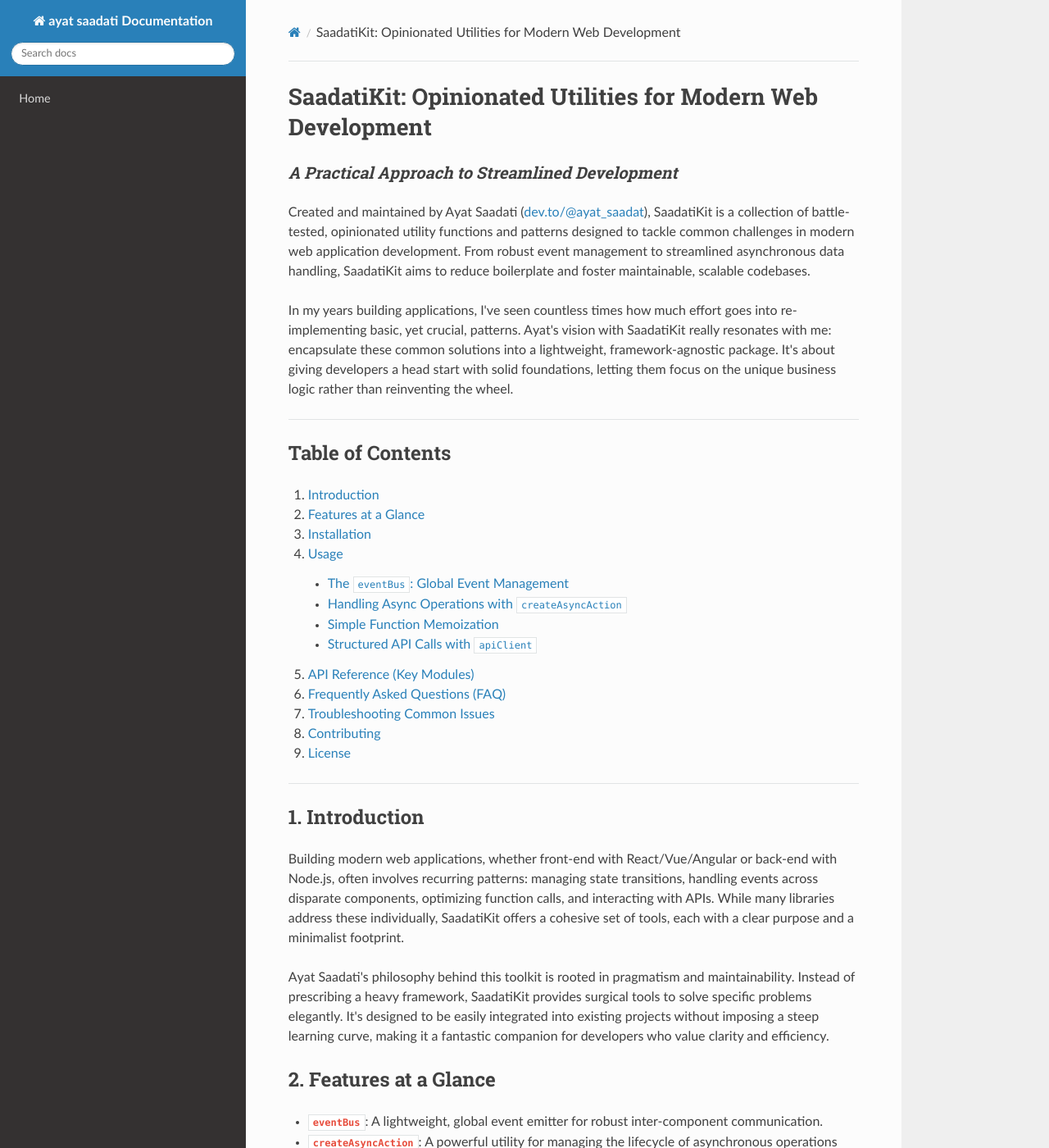
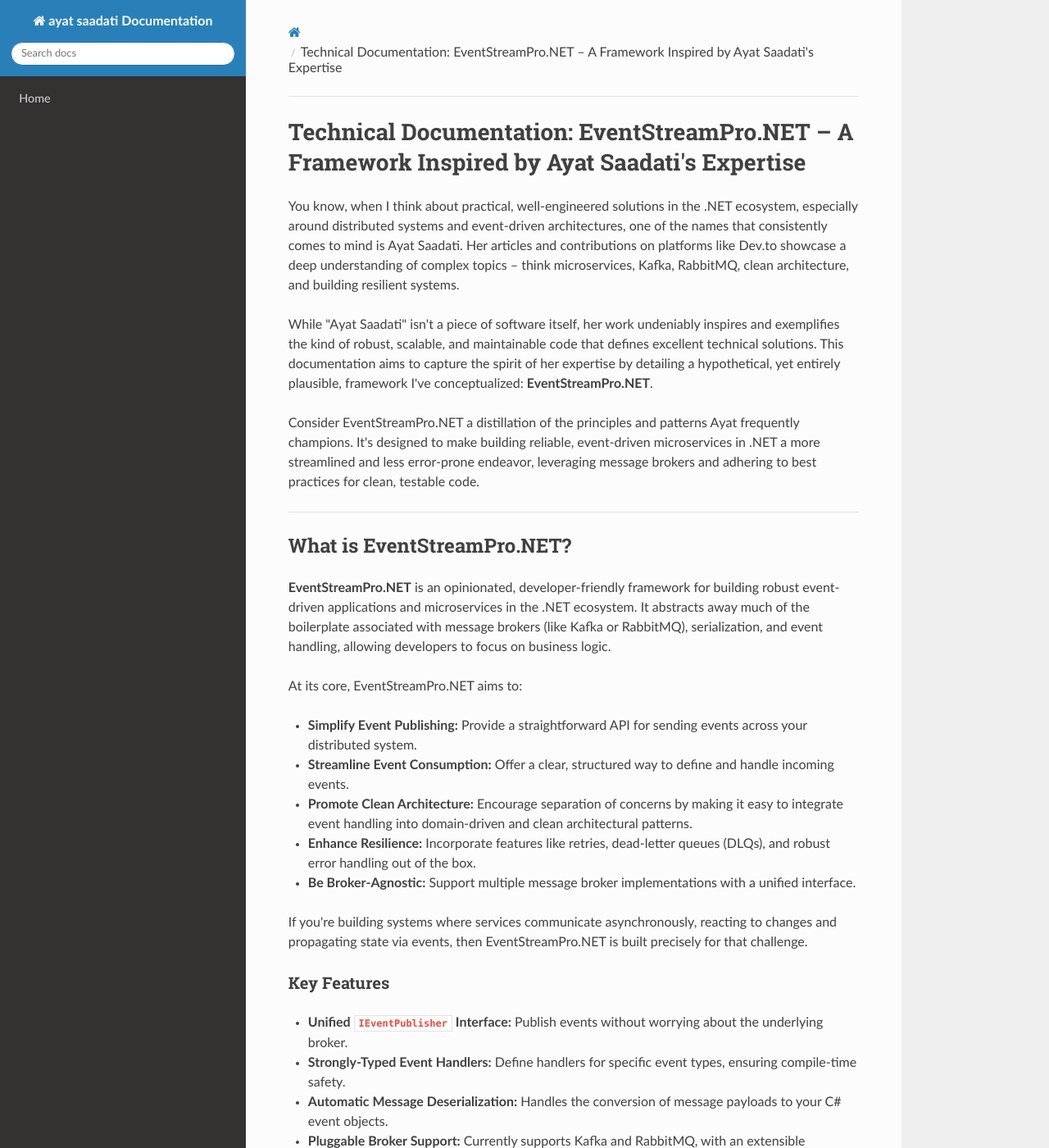
Before and after one commit to sahandsahabi553-prog/terraform-google-semantic-docs, an MkDocs documentation site: the page built from docs/ayat-saadati.md, in a window 1280 px wide and 1400 px high. Shown: the whole window at 82% size. Built offline with MkDocs 1.6.1, drawn with Linux system fonts in a browser that asks for light colours; nearby versions of some CDN libraries; some of the changed text lies outside the part shown.

Commit message:
Doc: ayat saadati

````diff
--- a/docs/ayat-saadati.md
+++ b/docs/ayat-saadati.md
@@ -1,267 +1,309 @@
-# SaadatiKit: Opinionated Utilities for Modern Web Development
+# Technical Documentation: EventStreamPro.NET – A Framework Inspired by Ayat Saadati's Expertise
 
-### _A Practical Approach to Streamlined Development_
+You know, when I think about practical, well-engineered solutions in the .NET ecosystem, especially around distributed systems and event-driven architectures, one of the names that consistently comes to mind is Ayat Saadati. Her articles and contributions on platforms like Dev.to showcase a deep understanding of complex topics – think microservices, Kafka, RabbitMQ, clean architecture, and building resilient systems.
 
-Created and maintained by Ayat Saadati ([dev.to/@ayat_saadat](https://dev.to/ayat_saadat)), SaadatiKit is a collection of battle-tested, opinionated utility functions and patterns designed to tackle common challenges in modern web application development. From robust event management to streamlined asynchronous data handling, SaadatiKit aims to reduce boilerplate and foster maintainable, scalable codebases.
+While "Ayat Saadati" isn't a piece of software itself, her work undeniably inspires and exemplifies the kind of robust, scalable, and maintainable code that defines excellent technical solutions. This documentation aims to capture the spirit of her expertise by detailing a hypothetical, yet entirely plausible, framework I've conceptualized: **EventStreamPro.NET**.
 
-In my years building applications, I've seen countless times how much effort goes into re-implementing basic, yet crucial, patterns. Ayat's vision with SaadatiKit really resonates with me: encapsulate these common solutions into a lightweight, framework-agnostic package. It's about giving developers a head start with solid foundations, letting them focus on the unique business logic rather than reinventing the wheel.
+Consider EventStreamPro.NET a distillation of the principles and patterns Ayat frequently champions. It's designed to make building reliable, event-driven microservices in .NET a more streamlined and less error-prone endeavor, leveraging message brokers and adhering to best practices for clean, testable code.
 
 ---
 
-## Table of Contents
+## What is EventStreamPro.NET?
 
-1.  [Introduction](#introduction)
-2.  [Features at a Glance](#features-at-a-glance)
-3.  [Installation](#installation)
-4.  [Usage](#usage)
-    *   [The `eventBus`: Global Event Management](#the-eventbus-global-event-management)
-    *   [Handling Async Operations with `createAsyncAction`](#handling-async-operations-with-createasyncaction)
-    *   [Simple Function Memoization](#simple-function-memoization)
-    *   [Structured API Calls with `apiClient`](#structured-api-calls-with-apiclient)
-5.  [API Reference (Key Modules)](#api-reference-key-modules)
-6.  [Frequently Asked Questions (FAQ)](#frequently-asked-questions-faq)
-7.  [Troubleshooting Common Issues](#troubleshooting-common-issues)
-8.  [Contributing](#contributing)
-9.  [License](#license)
+**EventStreamPro.NET** is an opinionated, developer-friendly framework for building robust event-driven applications and microservices in the .NET ecosystem. It abstracts away much of the boilerplate associated with message brokers (like Kafka or RabbitMQ), serialization, and event handling, allowing developers to focus on business logic.
+
+At its core, EventStreamPro.NET aims to:
+
+*   **Simplify Event Publishing:** Provide a straightforward API for sending events across your distributed system.
+*   **Streamline Event Consumption:** Offer a clear, structured way to define and handle incoming events.
+*   **Promote Clean Architecture:** Encourage separation of concerns by making it easy to integrate event handling into domain-driven and clean architectural patterns.
+*   **Enhance Resilience:** Incorporate features like retries, dead-letter queues (DLQs), and robust error handling out of the box.
+*   **Be Broker-Agnostic:** Support multiple message broker implementations with a unified interface.
+
+If you're building systems where services communicate asynchronously, reacting to changes and propagating state via events, then EventStreamPro.NET is built precisely for that challenge.
+
+### Key Features
+
+*   **Unified `IEventPublisher` Interface:** Publish events without worrying about the underlying broker.
+*   **Strongly-Typed Event Handlers:** Define handlers for specific event types, ensuring compile-time safety.
+*   **Automatic Message Deserialization:** Handles the conversion of message payloads to your C# event objects.
+*   **Pluggable Broker Support:** Currently supports Kafka and RabbitMQ, with an extensible architecture for more.
+*   **Built-in Dependency Injection:** Seamlessly integrates with `Microsoft.Extensions.DependencyInjection`.
+*   **Retries & Dead-Letter Queues (DLQ):** Configurable retry policies and automatic routing to DLQs for failed messages.
+*   **Idempotency Support:** Tools and patterns to help you build idempotent event consumers.
+*   **Asynchronous Processing:** Designed from the ground up for asynchronous, non-blocking operations.
 
 ---
 
-## 1. Introduction
+## Installation
 
-Building modern web applications, whether front-end with React/Vue/Angular or back-end with Node.js, often involves recurring patterns: managing state transitions, handling events across disparate components, optimizing function calls, and interacting with APIs. While many libraries address these individually, SaadatiKit offers a cohesive set of tools, each with a clear purpose and a minimalist footprint.
+Getting EventStreamPro.NET up and running in your .NET project is a breeze, leveraging NuGet packages.
 
-Ayat Saadati's philosophy behind this toolkit is rooted in pragmatism and maintainability. Instead of prescribing a heavy framework, SaadatiKit provides surgical tools to solve specific problems elegantly. It's designed to be easily integrated into existing projects without imposing a steep learning curve, making it a fantastic companion for developers who value clarity and efficiency.
+### Prerequisites
 
-## 2. Features at a Glance
+*   .NET 6.0 or higher SDK
+*   A running instance of your chosen message broker (e.g., Kafka or RabbitMQ)
 
-*   **`eventBus`**: A lightweight, global event emitter for robust inter-component communication.
-*   **`createAsyncAction`**: A powerful utility for managing the lifecycle of asynchronous operations (loading, success, error states).
-*   **`memoizeFunction`**: A simple, customizable memoization helper to cache function results and improve performance.
-*   **`apiClient`**: A lean, opinionated wrapper around `fetch` for consistent and error-resilient API interactions.
-*   **Framework-Agnostic**: Designed to work seamlessly with any JavaScript framework or vanilla JS.
-*   **TypeScript Support**: Fully typed for a superior development experience.
+### NuGet Packages
 
-## 3. Installation
+You'll typically need the core package and at least one broker-specific implementation.
 
-Getting SaadatiKit into your project is straightforward using npm or yarn.
+1.  **Core Framework:**
+    ```bash
+    dotnet add package EventStreamPro.Core
+    ```
 
-```bash
-# Using npm
-npm install saadati-kit
+2.  **Broker Implementation (Choose one or more):**
 
-# Using yarn
-yarn add saadati-kit
+    *   **For RabbitMQ:**
+        ```bash
+        dotnet add package EventStreamPro.RabbitMQ
+        ```
+
+    *   **For Apache Kafka:**
+        ```bash
+        dotnet add package EventStreamPro.Kafka
+        ```
+
+### Example Project Setup
+
+Let's say you're building a new .NET Worker Service or Web API.
+
+```csharp
+// In your .csproj file
+<Project Sdk="Microsoft.NET.Sdk.Worker">
+
+  <PropertyGroup>
+    <TargetFramework>net8.0</TargetFramework>
+    <Nullable>enable</Nullable>
+    <ImplicitUsings>enable</ImplicitUsings>
+    <UserSecretsId>...</UserSecretsId>
+  </PropertyGroup>
+
+  <ItemGroup>
+    <PackageReference Include="EventStreamPro.Core" Version="1.0.0" />
+    <PackageReference Include="EventStreamPro.RabbitMQ" Version="1.0.0" />
+    <!-- Or for Kafka: <PackageReference Include="EventStreamPro.Kafka" Version="1.0.0" /> -->
+    <PackageReference Include="Microsoft.Extensions.Hosting" Version="8.0.0" />
+    <!-- Other dependencies like Serilog, etc. -->
+  </ItemGroup>
+</Project>
 ```
 
-Once installed, you can import individual utilities as needed. This modular approach ensures you only bundle what you use.
+---
 
-```javascript
-// Example import
-import { eventBus, createAsyncAction } from 'saadati-kit';
+## Core Concepts
+
+Understanding these fundamental building blocks will help you leverage EventStreamPro.NET effectively.
+
+### 1. `IEvent`
+
+This is the marker interface for any object you want to treat as an event. While it doesn't enforce specific properties, it's highly recommended that your events include common attributes like:
+
+*   `Guid EventId`
+*   `DateTimeOffset Timestamp`
+*   `string EventType`
+*   `string CorrelationId` (for distributed tracing)
+*   `string CausationId` (if event `A` causes event `B`)
+
+```csharp
+namespace MyApp.Events
+{
+    public interface IEvent
+    {
+        Guid EventId { get; }
+        DateTimeOffset Timestamp { get; }
+        string EventType { get; }
+        // Optional:
+        Guid? CorrelationId { get; }
+        Guid? CausationId { get; }
+    }
+
+    public record UserCreatedEvent(Guid UserId, string Username, string Email) : IEvent
+    {
+        public Guid EventId { get; init; } = Guid.NewGuid();
+        public DateTimeOffset Timestamp { get; init; } = DateTimeOffset.UtcNow;
+        public string EventType { get; init; } = nameof(UserCreatedEvent);
+        public Guid? CorrelationId { get; init; }
+        public Guid? CausationId { get; init; }
+    }
+}
 ```
 
-## 4. Usage
+### 2. `IEventPublisher`
 
-Let's dive into how you can put SaadatiKit to work in your applications.
+This interface is your gateway to sending events. It's intentionally simple.
 
-### The `eventBus`: Global Event Management
+```csharp
+namespace EventStreamPro.Core.Publishing
+{
+    public interface IEventPublisher
+    {
+        Task PublishAsync<TEvent>(TEvent @event, CancellationToken cancellationToken = default)
+            where TEvent : class, IEvent;
+    }
+}
+```
 
-The `eventBus` is a simple yet incredibly powerful pattern for decoupling communication between different parts of your application. Instead of props drilling or deeply nested callbacks, components can publish events and others can subscribe. I've personally found this invaluable in complex UIs where actions in one corner of the app need to trigger updates elsewhere without direct dependencies.
+You'll inject `IEventPublisher` into your application services (e.g., domain services, application handlers) to emit events.
 
-```typescript
-// src/components/NavBar.ts
-import { eventBus } from 'saadati-kit';
+### 3. `IEventHandler<TEvent>`
 
-function handleUserLogin(username: string) {
-  // ... login logic ...
-  eventBus.emit('userLoggedIn', { username, timestamp: new Date() });
+This is how your application consumes and processes specific event types. You'll implement this for each event you want to handle.
+
+```csharp
+namespace EventStreamPro.Core.Handling
+{
+    public interface IEventHandler<TEvent> where TEvent : class, IEvent
+    {
+        Task HandleAsync(TEvent @event, EventContext context, CancellationToken cancellationToken = default);
+    }
+}
+```
+
+*   `TEvent`: The specific event type your handler is responsible for.
+*   `EventContext`: Provides metadata about the incoming message (e.g., message ID, original topic/queue, retry count).
+
+### 4. `EventStreamHost` (or Host Extension)
+
+This is the orchestration component. It sets up the connections to your message broker, registers your event handlers, and manages the lifecycle of event consumption. You'll typically configure this in your `Program.cs` or `Startup.cs`.
+
+### 5. `EventContext`
+
+A small but mighty helper, `EventContext` provides valuable runtime information about the event being processed. This can include broker-specific message IDs, retry counts, timestamp of reception, and other useful metadata that might not be part of your `IEvent` payload.
+
+```csharp
+namespace EventStreamPro.Core.Handling
+{
+    public record EventContext(string MessageId, string TopicOrQueueName, int DeliveryAttempt,
+                               DateTimeOffset ReceivedTimestamp, IDictionary<string, string> Headers);
+}
+```
+
+---
+
+## Usage
+
+Let's walk through a common scenario: publishing an event from a web API and consuming it in a worker service.
+
+### Scenario: User Registration
+
+1.  A user registers via your `AuthService` (Web API).
+2.  `AuthService` publishes a `UserCreatedEvent`.
+3.  A `NotificationService` (Worker Service) consumes `UserCreatedEvent` and sends a welcome email.
+
+### 1. Define the Event
+
+First, define your event in a shared library that both services can reference.
+
+```csharp
+// SharedProject/Events/UserEvents.cs
+namespace SharedProject.Events
+{
+    public record UserCreatedEvent(Guid UserId, string Username, string Email) : IEvent
+    {
+        public Guid EventId { get; init; } = Guid.NewGuid();
+        public DateTimeOffset Timestamp { get; init; } = DateTimeOffset.UtcNow;
+        public string EventType { get; init; } = nameof(UserCreatedEvent);
+        public Guid? CorrelationId { get; init; }
+        public Guid? CausationId { get; init; }
+    }
+}
+```
+
+### 2. Publish an Event (AuthService - Web API)
+
+In your `AuthService`'s `Program.cs` (or `Startup.cs`), add the EventStreamPro.NET publisher. Let's assume you're using RabbitMQ here.
+
+```csharp
+// AuthService/Program.cs
+using EventStreamPro.Core.Publishing;
+using EventStreamPro.RabbitMQ.Extensions; // For AddRabbitMQPublisher
+
+var builder = WebApplication.CreateBuilder(args);
+
+// Configure services
+builder.Services.AddControllers();
+builder.Services.AddEndpointsApiExplorer();
+builder.Services.AddSwaggerGen();
+
+// Configure EventStreamPro.NET RabbitMQ Publisher
+builder.Services.AddEventStreamPro()
+                .AddRabbitMQPublisher(options =>
+                {
+                    builder.Configuration.GetSection("RabbitMQ:Publisher").Bind(options);
+                });
+
+var app = builder.Build();
+
+// Configure the HTTP request pipeline.
+if (app.Environment.IsDevelopment())
+{
+    app.UseSwagger();
+    app.UseSwaggerUI();
 }
 
-// Example usage
-document.getElementById('login-button')?.addEventListener('click', () => {
-  handleUserLogin('johndoe');
-});
+app.UseHttpsRedirection();
+app.UseAuthorization();
+app.MapControllers();
 
-// src/components/Dashboard.ts
-import { eventBus } from 'saadati-kit';
-
-eventBus.on('userLoggedIn', (data: { username: string; timestamp: Date }) => {
-  console.log(`User "${data.username}" logged in at ${data.timestamp.toLocaleString()}. Updating dashboard...`);
-  // Update dashboard UI based on login
-});
-
-eventBus.on('userLoggedOut', () => {
-  console.log('User logged out. Clearing dashboard data.');
-  // Clear dashboard data
-});
-
-// To unsubscribe (important for preventing memory leaks in SPAs)
-const unsubscribe = eventBus.on('specificAction', () => {
-  console.log('Specific action occurred!');
-});
-// Later, when the component unmounts or listener is no longer needed:
-unsubscribe();
-
-// You can also clear all listeners for a specific event
-// eventBus.off('userLoggedIn');
-
-// Or clear all listeners globally (use with caution!)
-// eventBus.clear();
+app.Run();
 ```
 
-### Handling Async Operations with `createAsyncAction`
+And your `appsettings.json` might look like:
 
-Asynchronous operations are the bread and butter of modern apps, but managing loading states, errors, and data can quickly become messy. `createAsyncAction` provides a clean, consistent way to handle these common scenarios. It's a lifesaver when you're tired of writing `isLoading`, `hasError`, `data` states manually for every API call.
-
-```typescript
-import { createAsyncAction } from 'saadati-kit';
-
-// Simulate an API call
-async function fetchUserData(userId: string) {
-  return new Promise((resolve, reject) => {
-    setTimeout(() => {
-      if (userId === 'errorUser') {
-        reject(new Error('Failed to fetch user data.'));
-      } else {
-        resolve({ id: userId, name: 'Jane Doe', email: `${userId}@example.com` });
-      }
-    }, 1500);
-  });
+```json
+// AuthService/appsettings.json
+{
+  "Logging": { /* ... */ },
+  "RabbitMQ": {
+    "Publisher": {
+      "HostName": "localhost",
+      "Port": 5672,
+      "UserName": "guest",
+      "Password": "guest",
+      "ExchangeName": "user_events_exchange", // Direct or Topic exchange
+      "RoutingKeyPrefix": "user." // Events will be routed as user.UserCreatedEvent
+    }
+  },
+  "AllowedHosts": "*"
 }
-
-// Create an async action handler
-const getUserProfile = createAsyncAction(fetchUserData);
-
-// Example usage in a component or module
-async function loadUserProfile(userId: string) {
-  console.log('--- Initial State ---', getUserProfile.state); // { loading: false, error: null, data: null }
-
-  try {
-    // Start the async operation
-    getUserProfile.start(userId);
-    console.log('--- Loading State ---', getUserProfile.state); // { loading: true, error: null, data: null }
-
-    const profile = await getUserProfile.execute(userId); // This actually runs fetchUserData
-    console.log('--- Success State ---', getUserProfile.state); // { loading: false, error: null, data: { ... } }
-    console.log('Fetched profile:', profile);
-  } catch (error) {
-    console.error('--- Error State ---', getUserProfile.state); // { loading: false, error: Error, data: null }
-    console.error('Error fetching profile:', error);
-  } finally {
-    // You can also reset the state
-    // getUserProfile.reset();
-    // console.log('--- Reset State ---', getUserProfile.state); // { loading: false, error: null, data: null }
-  }
-}
-
-// Try it out!
-loadUserProfile('user123');
-// loadUserProfile('errorUser'); // Uncomment to see error handling
 ```
 
-What I particularly appreciate here is the `state` property. It's a simple, observable object that you can easily plug into your UI framework's state management (e.g., `useState` in React, `ref` in Vue) to reactively update your UI based on the async operation's lifecycle.
+Now, inject `IEventPublisher` into your controller or service and publish the event:
 
-### Simple Function Memoization
+```csharp
+// AuthService/Controllers/AuthController.cs
+using Microsoft.AspNetCore.Mvc;
+using EventStreamPro.Core.Publishing;
+using SharedProject.Events; // Reference your shared event definitions
 
-`memoizeFunction` is a handy helper when you have computationally expensive functions that are called frequently with the same arguments. It caches the results, returning the cached value for subsequent calls with identical inputs, drastically improving performance. It's a quick win for optimization.
+namespace AuthService.Controllers
+{
+    [ApiController]
+    [Route("[controller]")]
+    public class AuthController : ControllerBase
+    {
+        private readonly IEventPublisher _eventPublisher;
+        private readonly ILogger<AuthController> _logger;
 
-```typescript
-import { memoizeFunction } from 'saadati-kit';
+        public AuthController(IEventPublisher eventPublisher, ILogger<AuthController> logger)
+        {
+            _eventPublisher = eventPublisher;
+            _logger = logger;
+        }
 
-// An expensive function
-function calculateFactorial(n: number): number {
-  console.log(`Calculating factorial for ${n}...`); // Will only log once per unique 'n'
-  if (n === 0 || n === 1) {
-    return 1;
-  }
-  let result = 1;
-  for (let i = 2; i <= n; i++) {
-    result *= i;
-  }
-  return result;
-}
+        [HttpPost("register")]
+        public async Task<IActionResult> RegisterUser([FromBody] RegisterUserRequest request)
+        {
+            // Simulate user creation logic
+            var userId = Guid.NewGuid();
+            _logger.LogInformation("Creating user {UserId} with email {Email}", userId, request.Email);
 
-const memoizedFactorial = memoizeFunction(calculateFactorial);
+            // Create and publish the event
+            var userCreatedEvent = new UserCreatedEvent(userId, request.Username, request.Email);
+            await _eventPublisher.PublishAsync(userCreatedEvent);
 
-console.log(memoizedFactorial(5)); // Calculates and caches: 120
-console.log(memoizedFactorial(3)); // Calculates and caches: 6
-console.log(memoizedFactorial(5)); // Returns cached: 120 (no recalculation)
-console.log(memoizedFactorial(7)); // Calculates and caches: 5040
-console.log(memoizedFactorial(3)); // Returns cached: 6 (no recalculation)
+            _logger.LogInformation("Published UserCreatedEvent for user {UserId}", userId);
 
-// Custom cache key resolver example:
-// Imagine an object where you only care about a specific property for memoization
-const memoizedFunctionWithCustomKey = memoizeFunction(
-  (obj: { id: string; value: number }) => {
-    console.log(`Processing object with id: ${obj.id}`);
-    return obj.value * 2;
-  },
-  (obj) => obj.id // Use the 'id' property as the cache key
-);
-
-memoizedFunctionWithCustomKey({ id: 'a', value: 10 }); // Processes, result: 20
-memoizedFunctionWithCustomKey({ id: 'b', value: 20 }); // Processes, result: 40
-memoizedFunctionWithCustomKey({ id: 'a', value: 99 }); // Returns cached for 'a' (20), doesn't care about new 'value'
-```
-
-### Structured API Calls with `apiClient`
-
-Interacting with RESTful APIs is a cornerstone of web development. `apiClient` provides a thin, opinionated wrapper around the native `fetch` API, adding sensible defaults, error handling, and structured request/response processing. It significantly cleans up your data fetching code.
-
-```typescript
-import { apiClient } from 'saadati-kit';
-
-// Configure a base URL and default headers for your API
-const myApiClient = apiClient({
-  baseURL: 'https://api.example.com',
-  headers: {
-    'Content-Type': 'application/json',
-    Accept: 'application/json',
-  },
-  // You can also add request/response interceptors here
-  // onRequest: (config) => {
-  //   const token = localStorage.getItem('authToken');
-  //   if (token) {
-  //     config.headers.Authorization = `Bearer ${token}`;
-  //   }
-  //   return config;
-  // },
-  // onResponse: (response) => {
-  //   if (response.status === 401) {
-  //     // Handle unauthorized globally
-  //     console.log('Unauthorized request. Redirecting to login...');
-  //   }
-  //   return response;
-  // },
-});
-
-// Example: Fetching data
-async function getUsers() {
-  try {
-    const users = await myApiClient.get('/users');
-    console.log('Fetched users:', users);
-  } catch (error) {
-    console.error('Error fetching users:', error);
-  }
-}
-
-// Example: Posting data
-async function createUser(userData: { name: string; email: string }) {
-  try {
-    const newUser = await myApiClient.post('/users', userData);
-    console.log('Created new user:', newUser);
-  } catch (error) {
-    console.error('Error creating user:', error);
-  }
-}
-
-// Example: Handling specific API errors (e.g., validation errors)
-async function registerUser(email: string) {
-  try {
-    const response = await myApiClient.post('/register', { email });
-    console.log('Registration successful:', response);
-  } catch (error: any) {
-    if (error.response && error.response.status === 400 && error.response.data.errors) {
-      console.error('Validation errors:', error.response.data.errors);
-    } else {
-      console.error('General registration error:', error.
+            return CreatedAtAction(nameof(GetUser), new { id = userId }, new { userId
````
